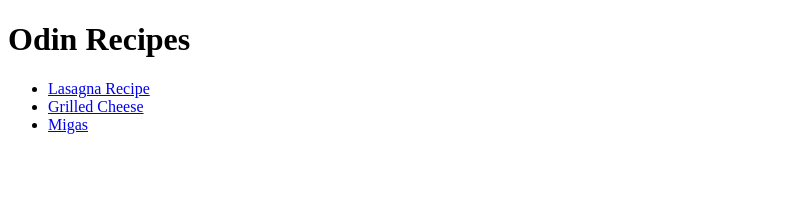
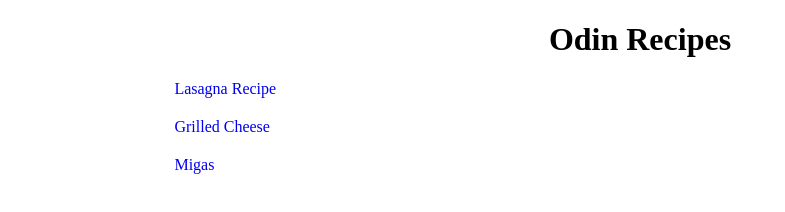
Before and after one commit to wietzikoski/odin-recipes, a plain HTML site: page index.html in a window 1280 px wide. Shown: the whole page, without its empty margins (0-785 px from the left). Drawn offline with Linux system fonts and the light colour scheme.

Commit message:
add style sheet to site

```diff
--- a/index.html
+++ b/index.html
@@ -4,15 +4,19 @@
     <meta charset="UTF-8">
     <meta http-equiv="X-UA-Compatible" content="IE=edge">
     <meta name="viewport" content="width=device-width, initial-scale=1.0">
+    <link rel="stylesheet" href="style/style.css">
     <title>Odin Recipes</title>
 </head>
 <body>
+    <div class="container">
         <h1>Odin Recipes</h1>
         <ul>
             <li><a href="recipes/lasagna.html">Lasagna Recipe</a></li>
             <li><a href="recipes/grilled-cheese.html">Grilled Cheese</a></li>
             <li><a href="recipes/migas.html">Migas</a></li>
         </ul>
+    </div>
+
 
 </body>
 </html>
--- /dev/null
+++ b/style/style.css
@@ -0,0 +1,14 @@
+.container {
+    margin: 0 auto;
+    width: 80%;
+}
+a {
+    text-decoration: none;
+}
+ul li {
+    list-style: none;
+    padding-bottom: 20px;
+}
+h1 {
+    text-align: center;
+}
```
Also changed, not shown: recipes/grilled-cheese.html (+2 -1 lines), recipes/lasagna.html (+4 -0 lines), recipes/migas.html (+4 -0 lines). Lines whose indentation alone changed are shown as unchanged.
